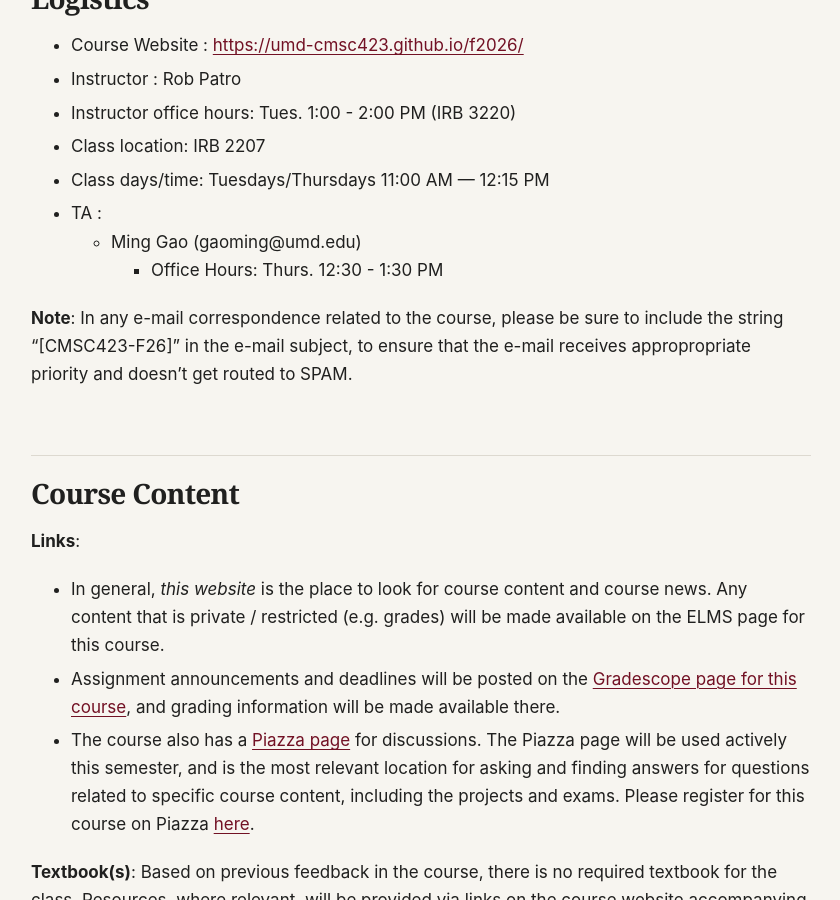
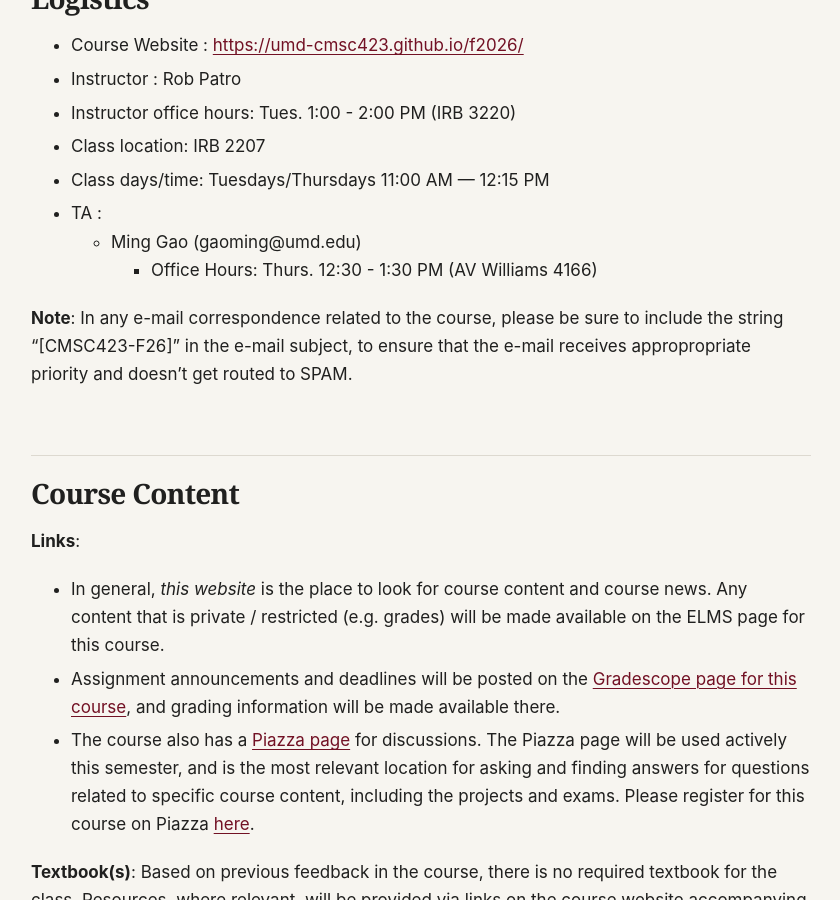
Before and after one commit to umd-cmsc423/f2026, a Jekyll site: the page built from materials.md, in a window 1280 px wide and 900 px high, scrolled down 776 px. Shown: the whole window, without its empty margins (49-889 px from the left). Built offline with Jekyll 4.4.1, drawn with Linux system fonts in a browser that asks for light colours.

Commit message:
update office hour location

```diff
--- a/materials.md
+++ b/materials.md
@@ -21,7 +21,7 @@ Here you'll find an overview of the course — the material I expect we'll cover
 * Class days/time: Tuesdays/Thursdays 11:00 AM — 12:15 PM
 * TA :
   - Ming Gao (gaoming@umd.edu)
-    - Office Hours: Thurs. 12:30 - 1:30 PM
+    - Office Hours: Thurs. 12:30 - 1:30 PM (AV Williams 4166)
 
 **Note**: In any e-mail correspondence related to the course, please be sure to include the string "[CMSC423-F26]" in the e-mail subject, to ensure
 that the e-mail receives appropropriate priority and doesn't get routed to SPAM.
```
